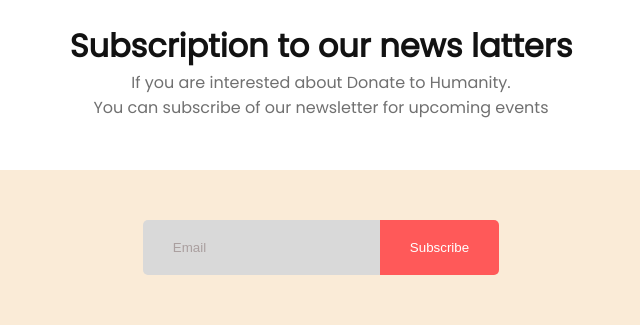
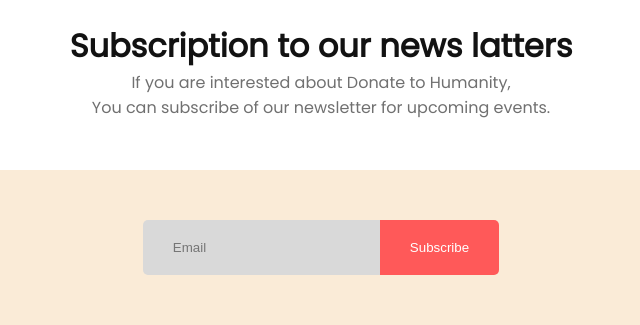
Before and after one commit to rajibrt/work-for-humanity, a plain HTML site: page index.html in a window 1280 px wide. Shown: the part 2011-2336 px from the top of the page, 319-959 px from the left. Drawn offline with Linux system fonts and the light colour scheme.

Commit message:
Input Placeholder

```diff
--- a/index.html
+++ b/index.html
@@ -20,9 +20,7 @@
                 More charity, make more better life.</p>
             <a class="link-btn" href="#">Donate Now</a>
         </div>
-
     </div>
-
     <!-- Donation Section -->
     <div class="donate-section">
         <div class="body-h1">
@@ -57,10 +55,8 @@
             </div>
             <div class="amount-input">
                 <input class="other-amount" type="text" id="usd-amount" name="usd-amount"
-                    value="Other Amount (USD)"><br>
+                    placeholder="Other Amount (USD)"><br>
                 <a class="input-link-btn" href="#">Donate Now</a>
-
-
             </div>
         </div>
     </div>
@@ -92,26 +88,23 @@
                             our sole responsibility to manage education for everyone.</p>
                     </div>
                 </div>
-
             </div>
         </div>
     </div>
     <!-- ---------subscription---------- -->
     <div class="subscription-section">
         <h1>Subscription to our news latters</h1>
-        <p class="subs-para">If you are interested about Donate to Humanity.<br>You can subscribe of our newsletter for
-            upcoming events</p>
+        <p class="subs-para">If you are interested about Donate to Humanity,<br>You can subscribe of our newsletter for
+            upcoming events.</p>
         <div class="box">
             <div class="email-field">
-                <input class="mail-address" type="text" id="email-address" name="email-address" value="Email">
+                <input class="mail-address" type="text" id="email-address" name="email-address" placeholder="Email">
             </div>
             <div class="sub-btn">
                 <button class="send">Subscribe</button>
-
             </div>
         </div>
     </div>
-
 </body>
 
 </html>
```
